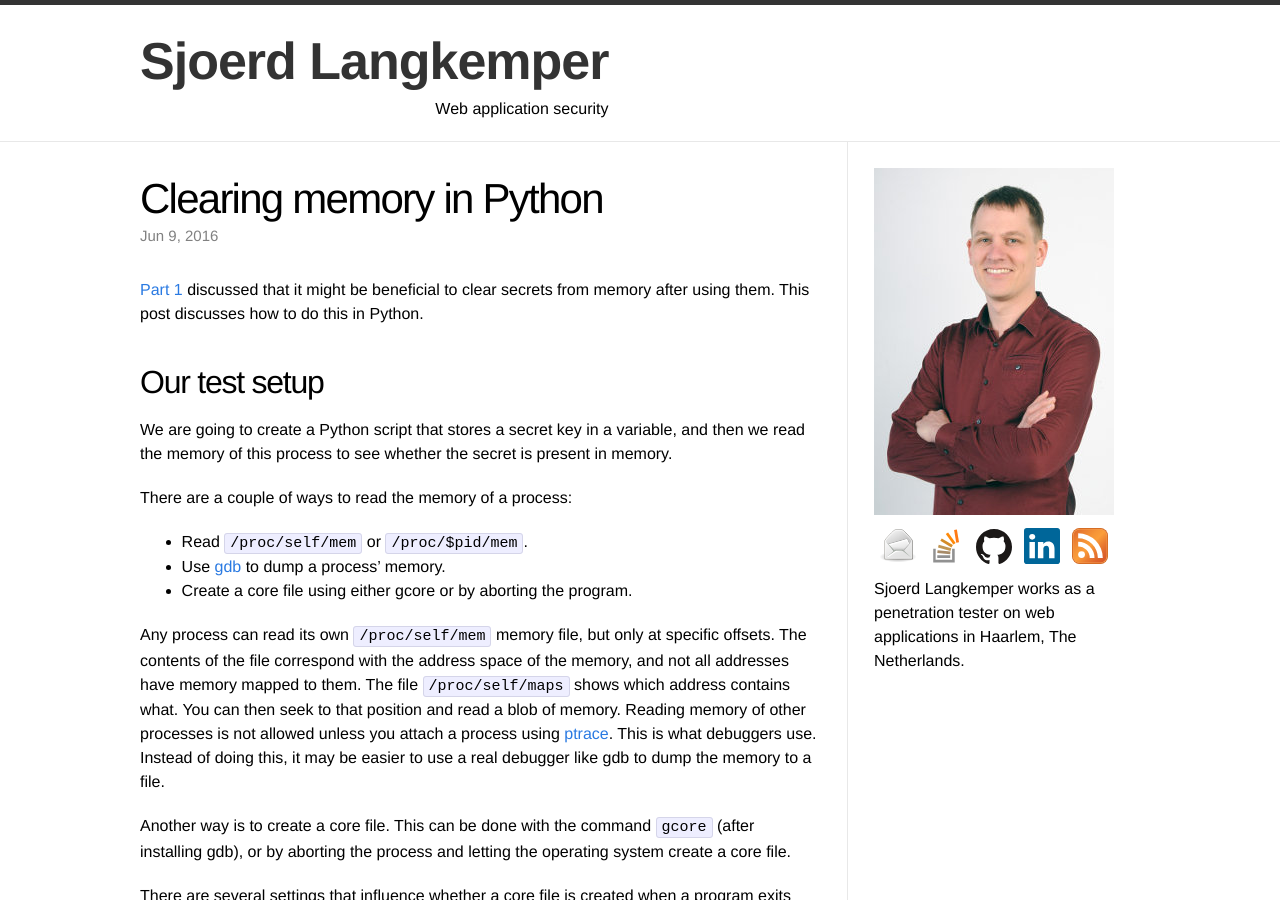
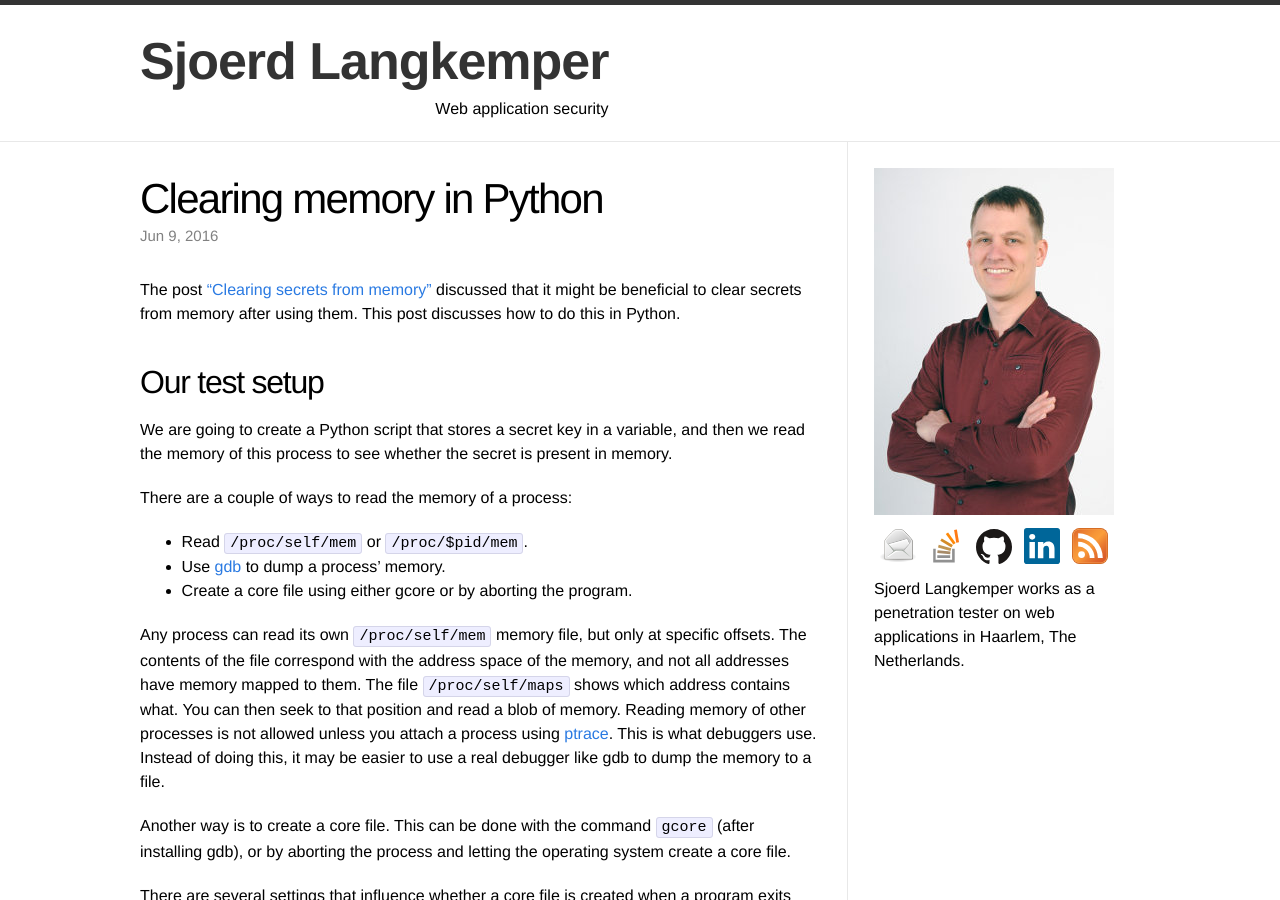
Before and after one commit to Sjord/Sjord.github.io, a Jekyll site: the page built from _posts/2016-06-09-clearing-memory-in-python.md, in a window 1280 px wide and 900 px high. Built offline with Jekyll 4.4.1, drawn with Linux system fonts in a browser that asks for light colours.

Commit message:
Use name instead of "part 1"

```diff
--- a/_posts/2016-06-09-clearing-memory-in-python.md
+++ b/_posts/2016-06-09-clearing-memory-in-python.md
@@ -5,7 +5,7 @@
 date: 2016-06-09
 ---
 
-[Part 1](/2016/05/22/should-passwords-be-cleared-from-memory/) discussed that it might be beneficial to clear secrets from memory after using them. This post discusses how to do this in Python.
+The post ["Clearing secrets from memory"](/2016/05/22/should-passwords-be-cleared-from-memory/) discussed that it might be beneficial to clear secrets from memory after using them. This post discusses how to do this in Python.
 
 ## Our test setup
 
```
